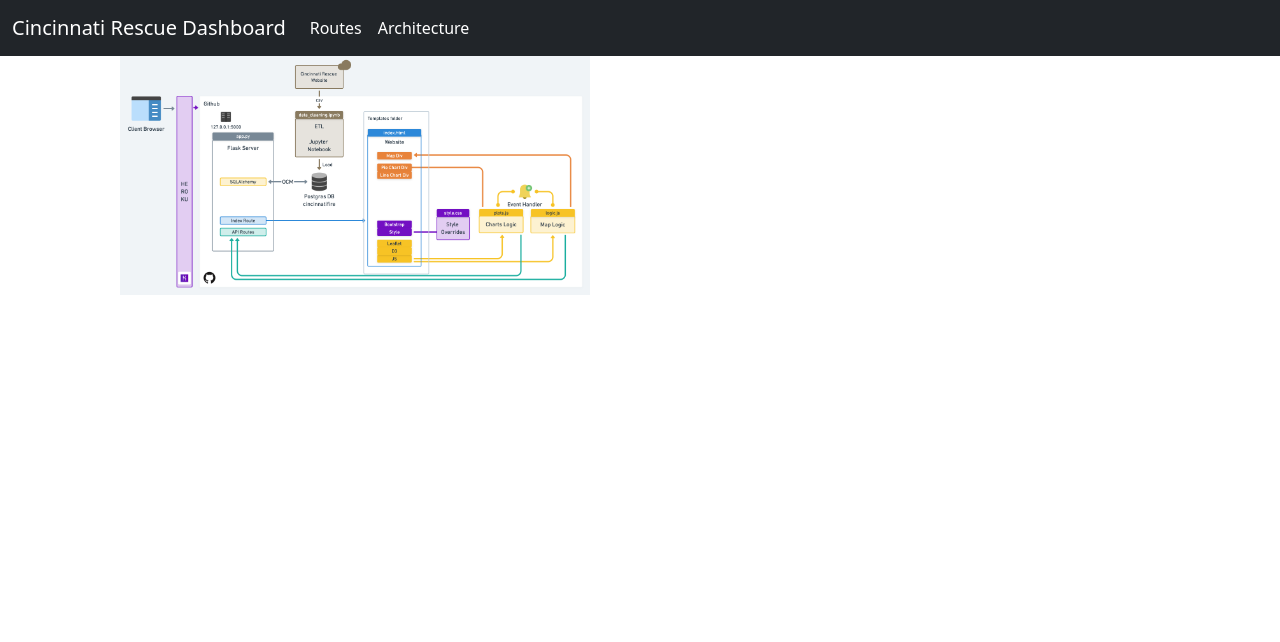
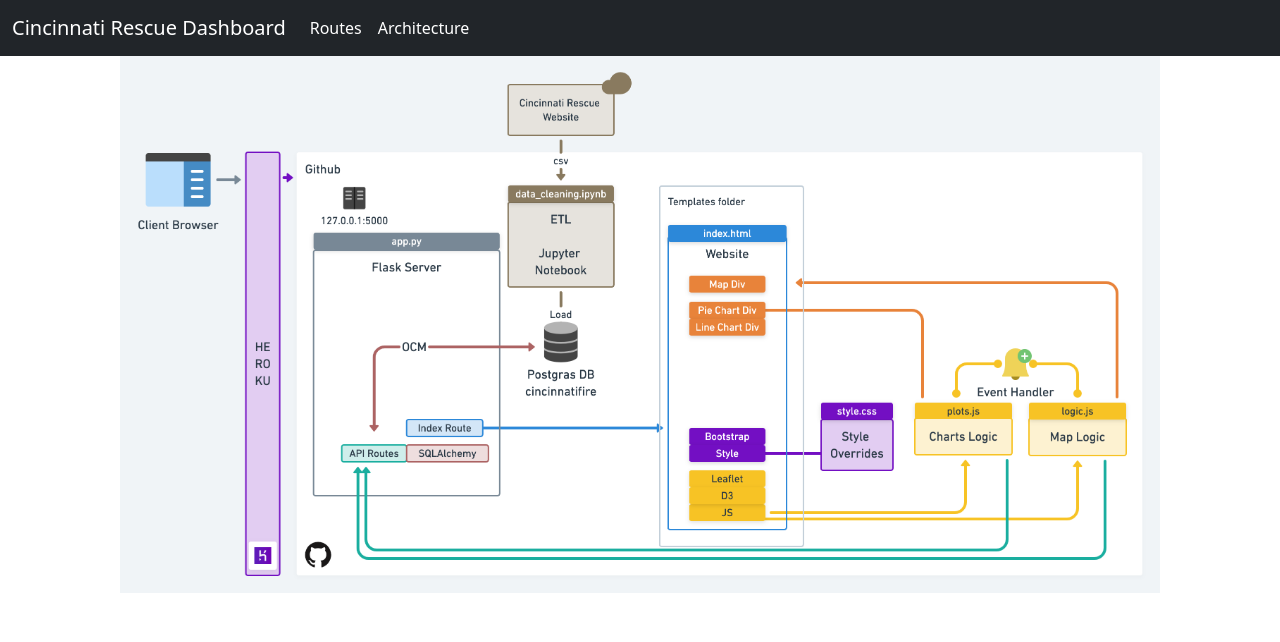
Before and after one commit to mpk9909g/Cincy_FireRescue_Analysis, a Flask app: page /architecture in a window 1280 px wide. Shown: the top 642 px of the page. Run offline with Flask 2, Linux system fonts and the light colour scheme; parts of the project's set-up code (start-up, migrations or seed data) failed here and were passed over.

Commit message:
Made architecture bigger and added hourglass

```diff
--- a/static/css/style.css
+++ b/static/css/style.css
@@ -29,10 +29,10 @@
     margin: 0;
     padding: 50px;
 }
-.imgbox {
-    display: grid;
-    height: 100%;
-}
+
+/* .imgbox {
+    height: 300%;
+} */
 .center-fit {
     max-width: 100%;
     max-height: 100vh;
--- a/templates/architecture.html
+++ b/templates/architecture.html
@@ -41,10 +41,10 @@
 
 
 
-    <!-- Available routes -->
+    <!-- Architecture -->
     <div class="container">
       <div class="row">
-        <div class="col-md-6 imgbox" id="architecture">
+        <div class="col-lg-12 imgbox" id="architecture">
             <img class="center-fit" src="../static/img/architecture.png">
         </div>
       </div>
```
Also changed, not shown: templates/index.html (+11 -1 lines), static/img/architecture.png.
